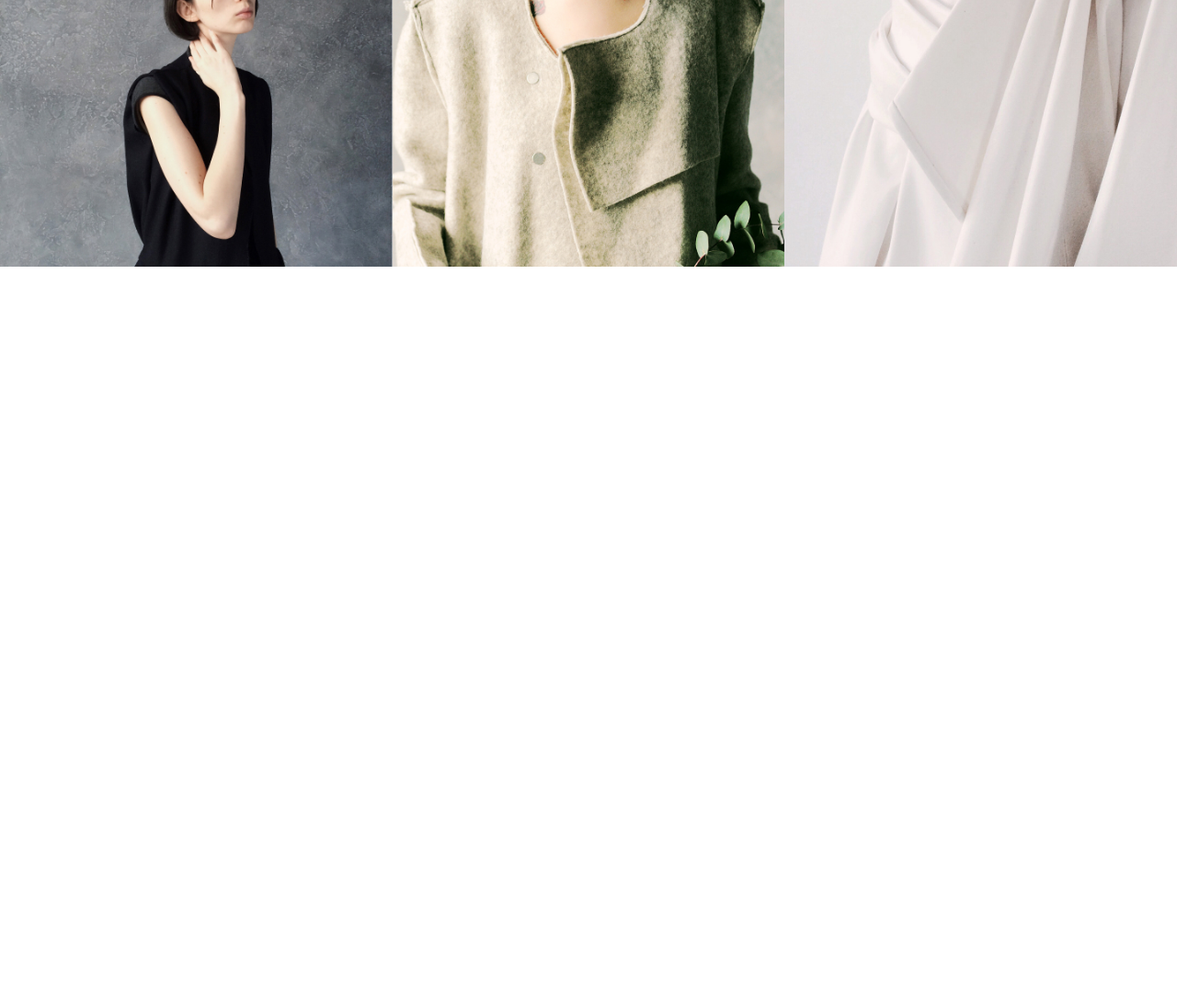
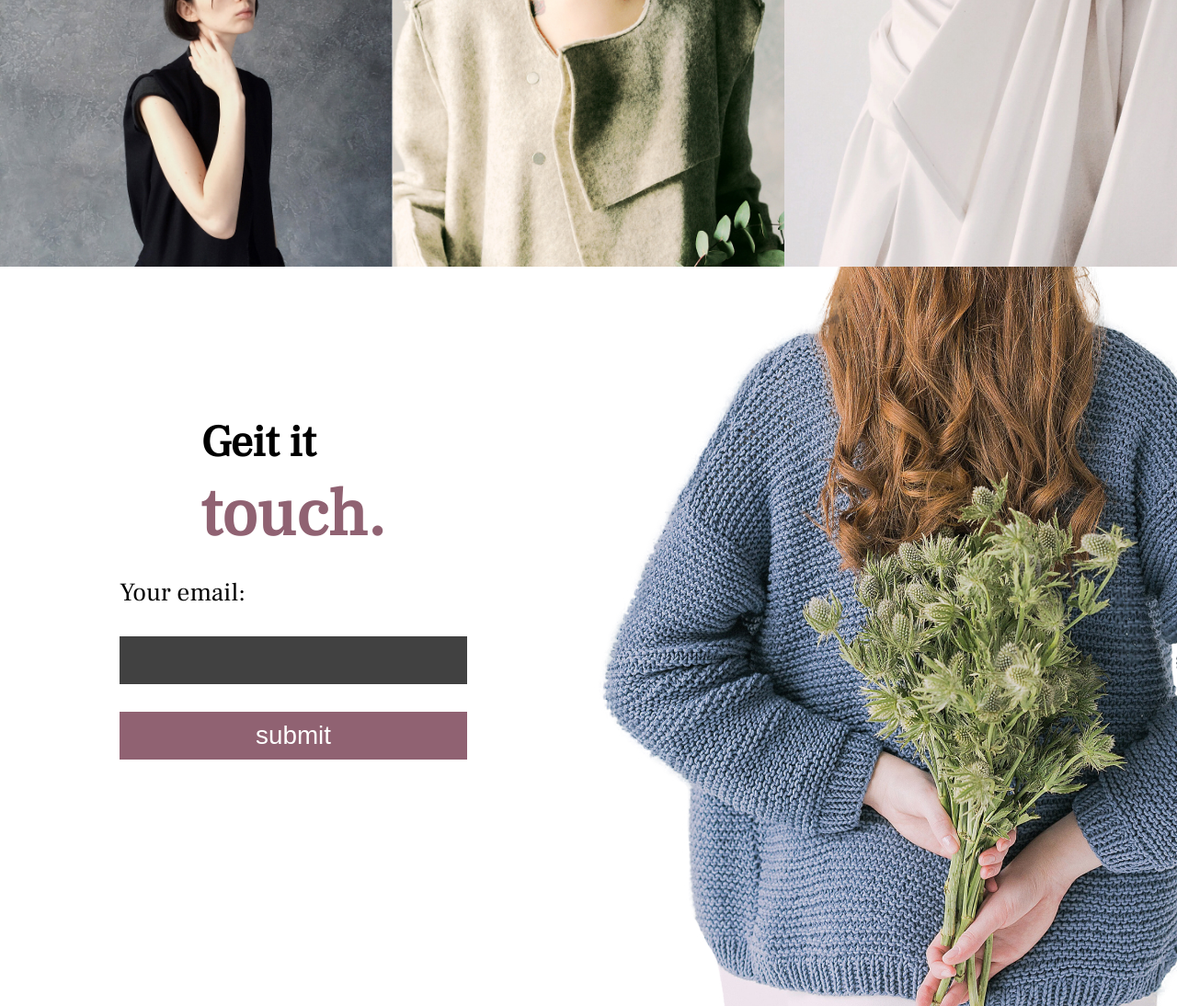
Before and after one commit to TamirisCss/grid-image-gallery, a plain HTML site: page index.html in a window 1280 px wide. Shown: the part 2568-3662 px from the top of the page at 92% size. Before the commit the page ends 2858 px from the top, so only its background shows below. Drawn offline with Linux system fonts and the light colour scheme.

Commit message:
styled contact section

```diff
--- a/css/base.css
+++ b/css/base.css
@@ -28,7 +28,7 @@ html {
     --header3: calc(3rem + 1vw);
     --header4: calc(2.4rem + 1vw);
     --text: calc(1.5rem + 1vw);
-    --big: calc(2.4rem + 1vw);
+    --big: calc(6rem + 1vw);
 
     /* COLORS */
     --special-color: #906272;
@@ -77,7 +77,7 @@ a {
     color: black;
 }
 
-/*applyed at hero section, about section*/
+/*applyed at hero section, about section and contact section*/
 .flex {
     display: flex;
     flex-direction: column;
--- /dev/null
+++ b/css/contact.css
@@ -0,0 +1,46 @@
+/*CONTACT SECTION*/
+.contact {
+    min-height: 90vh;
+    display: flex;
+    flex-wrap: wrap;
+}
+
+.form-wrapper {
+    flex: 3 1 40rem;
+}
+
+.form-wrapper h2 {
+    margin-bottom: 2rem;
+}
+
+.form-wrapper span {
+    font-size: var(--big);
+    color: var(--special-color);
+}
+
+.form-wrapper label {
+    display: block;
+}
+
+.form-wrapper input {
+    display: block;
+    margin: 3rem 0rem;
+    color: white;
+    background: var(--bg-color);
+    border: none;
+    padding: 1rem;
+}
+
+.form-wrapper button {
+    padding: 1rem 8rem;
+    background: var(--special-color);
+    color: white;
+    border: none;
+    width: 100%;
+}
+
+.contact img {
+    width: 100%;
+    height: 100%;
+    flex: 1 1 40rem;
+}
--- a/index.html
+++ b/index.html
@@ -11,6 +11,7 @@
     <link rel="stylesheet" href="./css/hero.css">
     <link rel="stylesheet" href="./css/about.css">
     <link rel="stylesheet" href="./css/gallery.css">
+    <link rel="stylesheet" href="./css/contact.css">
     <title>Image Gallery</title>
 </head>
 <body>
@@ -93,6 +94,28 @@
             <img class="gallery3" src="./img/gallery-3.jpg" alt="">
             <img class="gallery4" src="./img/gallery-4.jpg" alt="">
         </section>
+
+        <section class="contact">
+            <div class="form-wrapper flex">
+                <h2>Geit it <br />
+                <span>touch.</span>
+                </h2>
+                <form>
+                    <label for="email">Your email:</label>
+                    <input id="email" required type="email">
+                    <button type="submit">submit</button>
+                </form>
+            </div>
+            <img src="./img/contact-image.jpg" alt="picture of Elena">
+        </section>
     </main>
+    <footer>
+        <h4>Elena Joy &copy; 2019</h4>
+        <ul>
+            <li><a href="#"><img src="./img/github-alt-brands.svg" alt="github symbol"></a></li>
+            <li><a href="#"><img src="./img/linkedin-in-brands.svg" alt="linkedin symbol"></a></li>
+            <li><a href="#"><img src="./img/codepen-brands.svg" alt="codepen symbol"></a></li>
+        </ul>
+    </footer>
 </body>
 </html>
```
Also changed, not shown: img/codepen-brands.svg (added), img/github-alt-brands.svg (added), img/linkedin-in-brands.svg (added).
